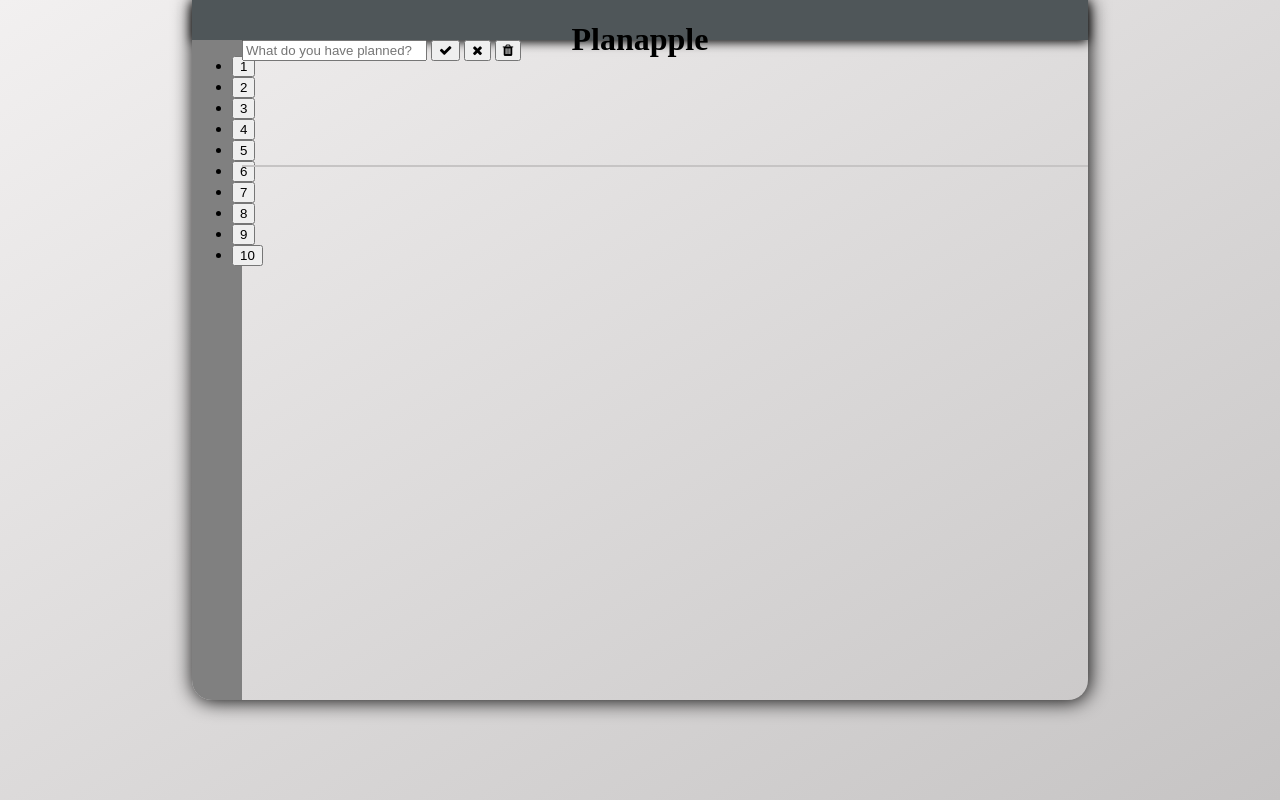
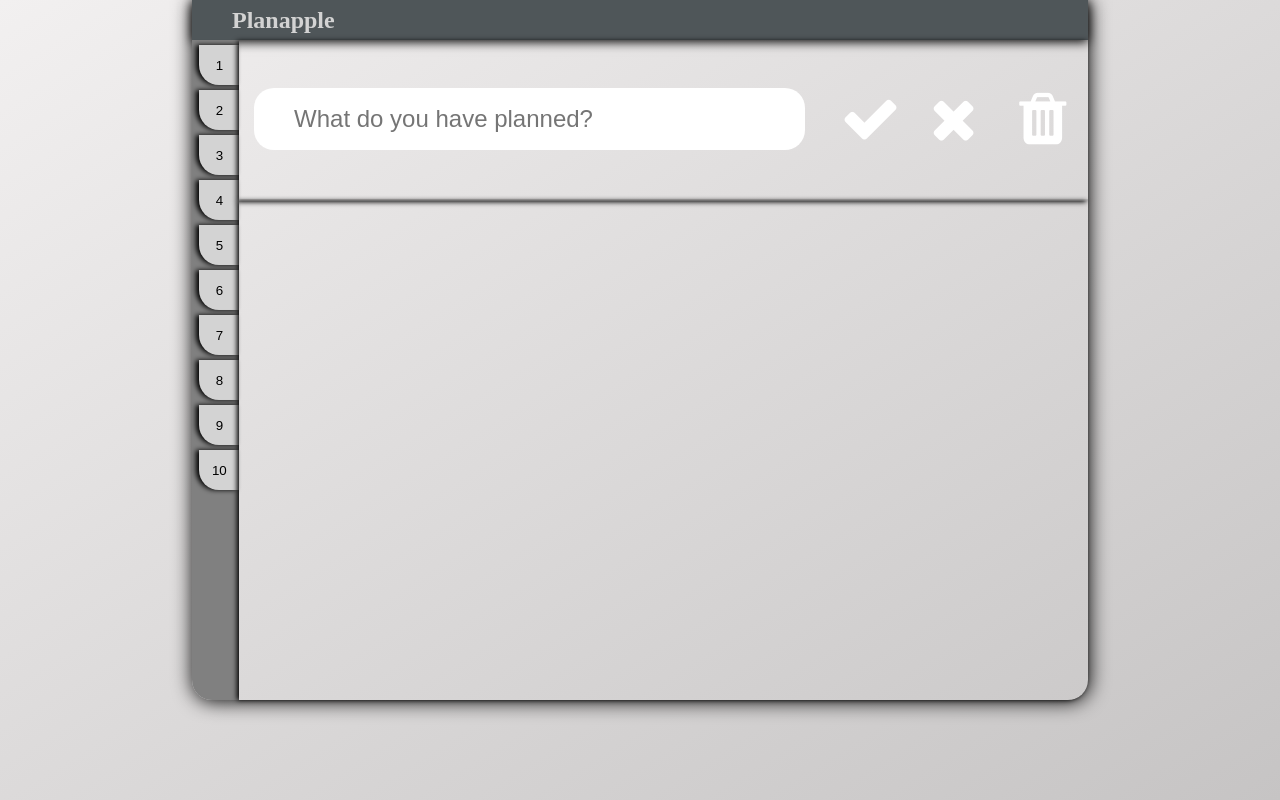
Before and after one commit to RichPBee/To-Do-List, a plain HTML site: page index.html in a window 1280 px wide. Drawn offline with Linux system fonts and the light colour scheme.

Commit message:
Styled non-dynamic components

```diff
--- a/style.css
+++ b/style.css
@@ -27,6 +27,17 @@ body {
     height: 40px;
     background-color: #4F5659;
     box-shadow: 0px 2px 10px 0px black;
+    color: #d3d3d3;
+    font-size: 12px;
+
+    display: flex;
+    justify-content: flex-start;
+    align-items: center;
+}
+
+.header > h1 {
+    margin-left: 40px;
+    text-shadow: 1px 11px 0px 1px;
 }
 
 .app {
@@ -42,6 +53,10 @@ body {
     width: 50px;
     background-color: grey;
     border-bottom-left-radius: 20px;
+    display: flex;
+    flex-direction: column;
+    align-items: flex-end;
+    justify-content: flex-start;
 }
 
 .todo-section {
@@ -55,10 +70,58 @@ body {
 .add-todo {
     width: 100%;
     flex: auto;
-    border-bottom: 2px solid #c6c4c4
+    border-bottom: 2px solid #c6c4c4;
+    box-shadow: -2px 1px 5px 0px black;
+
+    display: flex;
+    align-items: center;
+    justify-content: space-around;
 }
 
 .list-section {
     flex: 5 1 auto;
     border-bottom-right-radius: 20px;
+    box-shadow: -2px 0px 5px 0px black;
 }
+
+.page-buttons {
+    list-style-type: none;
+    padding: 0;
+    margin: 0;
+}
+
+.page-selector {
+    width: 40px;
+    height: 40px;
+    border-bottom-left-radius: 20px;
+    background-color: #d3d3d3;
+    box-shadow: -3px 0px 5px 0px black;;
+    border: none;
+    margin-top: 5px;
+}
+
+.user-input {
+    width: 60%;
+    height: 60px;
+    border-radius: 20px;
+    border: none;
+    padding-left: 40px;
+    font-size: 24px;
+}
+
+.add-todo > button {
+    height: 60px;
+    width: 60px;
+    border: none;
+    border-radius: 20px;
+    background: none;
+    font-size: 60px;
+    color: white;
+    display: flex;
+    align-items: center;
+}
+
+.add-todo > button:hover {
+    color: #4F5659;
+    cursor: pointer;
+}
```
